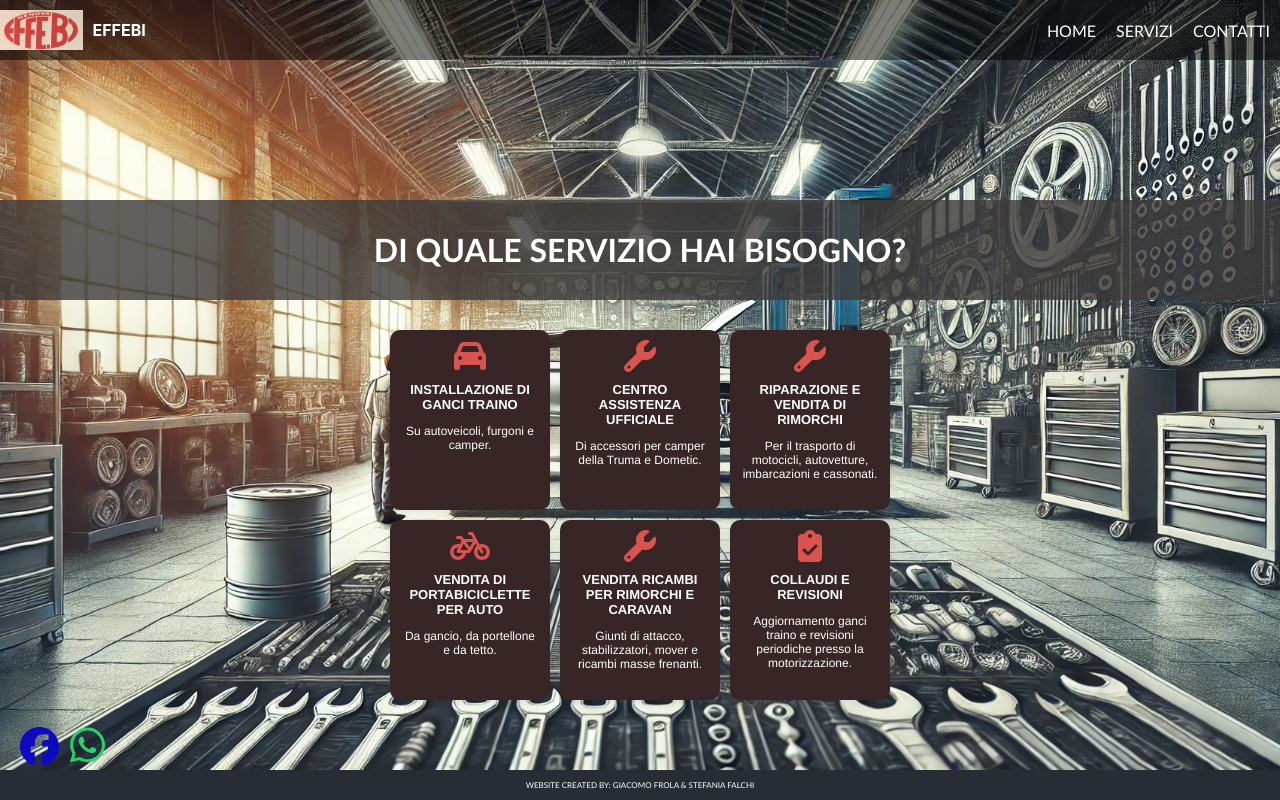
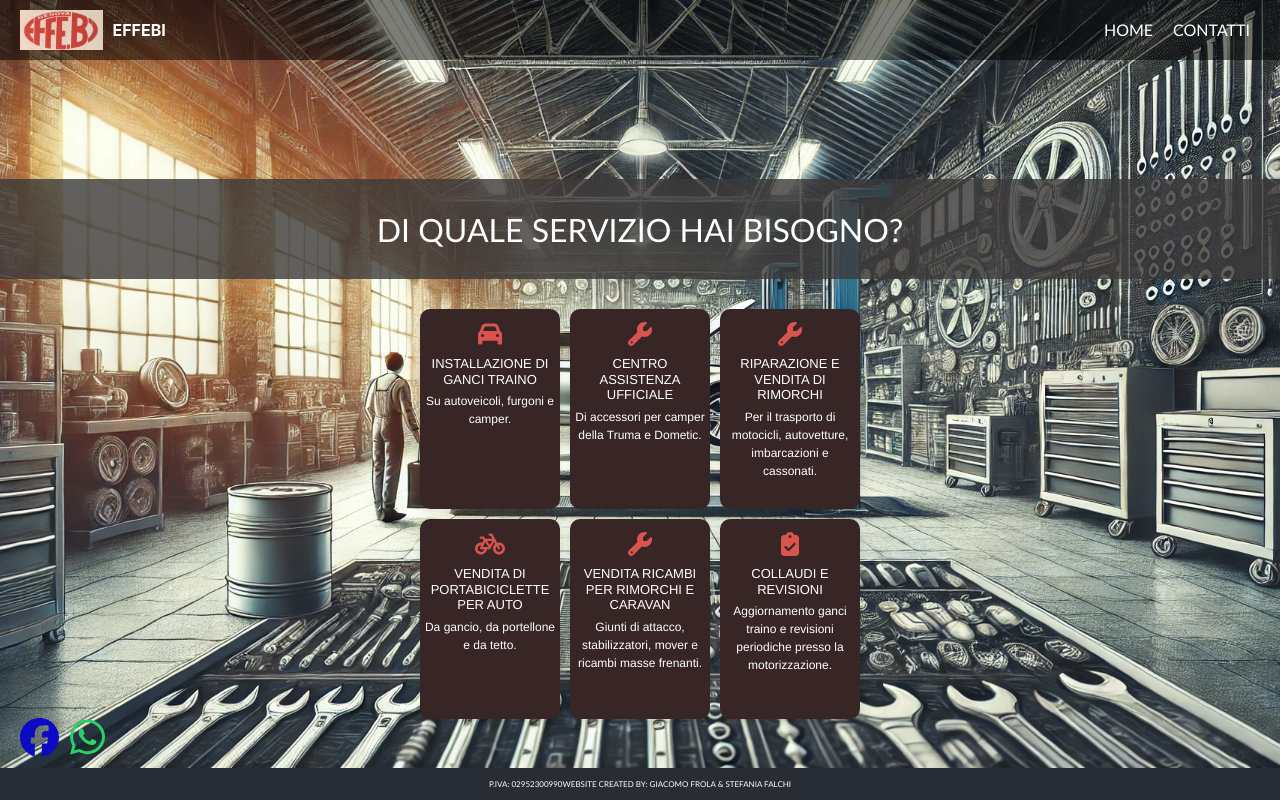
Before and after one commit to omocaig90/effebi_front, a React (Create React App) app: page /servizi in a window 1280 px wide. Built offline with nearby package versions, Linux system fonts and the light colour scheme.

Commit message:
[feat]: Sito Completo

```diff
--- a/public/index.html
+++ b/public/index.html
@@ -15,6 +15,10 @@
       user's mobile device or desktop. See https://developers.google.com/web/fundamentals/web-app-manifest/
     -->
     <link rel="manifest" href="%PUBLIC_URL%/manifest.json" />
+    <link
+  rel="stylesheet"
+  href="https://maxcdn.bootstrapcdn.com/bootstrap/4.5.2/css/bootstrap.min.css"
+/>
     <!--
       Notice the use of %PUBLIC_URL% in the tags above.
       It will be replaced with the URL of the `public` folder during the build.
--- a/src/App.js
+++ b/src/App.js
@@ -2,6 +2,7 @@ import './App.css';
 import { BrowserRouter as Router, Routes, Route } from 'react-router-dom';
 import Home from './Home';
 import Servizi from './Servizi';
+import Contatti from './Contatti';
 
 function App() {
   return (
@@ -11,10 +12,12 @@ function App() {
           <Routes>
             <Route path="/" element={<Home />} />
             <Route path="/servizi" element={<Servizi />} />
+            <Route path="/contatti" element={<Contatti />} />
           </Routes>
         </header>
         <footer className="footer">
-          WEBSITE CREATED BY: GIACOMO FROLA & STEFANIA FALCHI
+          <span className="partita-iva">P.IVA: 02952300990</span>
+          <span className="created-by">WEBSITE CREATED BY: GIACOMO FROLA & STEFANIA FALCHI</span>
         </footer>
       </div>
     </Router>
--- /dev/null
+++ b/src/Contatti.jsx
@@ -0,0 +1,73 @@
+import React from 'react';
+import { Link } from 'react-router-dom';
+import { FontAwesomeIcon } from '@fortawesome/react-fontawesome';
+import { faFacebook, faWhatsapp } from '@fortawesome/free-brands-svg-icons';
+import { faEnvelope, faPhone, faMapMarkerAlt } from '@fortawesome/free-solid-svg-icons';
+import './Servizi.css';
+
+function Contatti() {
+  return (
+    <div
+      className="servizi-page"
+      style={{
+        backgroundImage: 'url("/sfondo2.webp")',
+        width: '100vw',
+      }}
+    >
+      <nav className="servizi-navbar">
+        <div style={{ color: 'white', fontWeight: 'bold', display: 'flex', alignItems: 'center' }}>
+          <img src="/logo11.png" alt="FM Montano Logo" style={{ height: '40px', marginRight: '10px' }} />
+          EFFEBI
+        </div>
+        <ul className="servizi-navList">
+          <li className="servizi-navItem">
+            <Link to="/" className="servizi-navLink">HOME</Link>
+          </li>
+          <li className="servizi-navItem">
+            <Link to="/servizi" className="servizi-navLink">SERVIZI</Link>
+          </li>
+        </ul>
+      </nav>
+      <div className="servizi-container">
+        <div className="servizio-header-banner">
+          <h1 className="servizi-h1">CONTATTACI</h1>
+        </div>
+        <div className="contatti-info">
+          <div className="contatto-box">
+            <FontAwesomeIcon icon={faEnvelope} size="2x" color="#4d0808" className="fa-icon" />
+            <h2>Email</h2>
+            <p><a href="mailto:info@effebi.com" className="contatto-link">info@effebi.com</a></p>
+          </div>
+          <div className="contatto-box">
+            <FontAwesomeIcon icon={faPhone} size="2x" color="#4d0808" className="fa-icon" />
+            <h2>Telefono</h2>
+            <p><a href="tel:+390106451117" className="contatto-link">+39 010 6451117</a></p>
+          </div>
+          <div className="contatto-box">
+            <FontAwesomeIcon icon={faMapMarkerAlt} size="2x" color="#4d0808" className="fa-icon" />
+            <h2>Indirizzo</h2>
+            <p><a href="https://maps.google.com/?q=Via San Pier D'Arena 9, 16149 Genova" target="_blank" rel="noopener noreferrer" className="contatto-link">Via San Pier D'Arena 9, Genova</a></p>
+          </div>
+        </div>
+        <div className="map-container">
+          <iframe
+            src="https://www.google.com/maps/embed?pb=!1m18!1m12!1m3!1d2889.946704556949!2d8.894803815498197!3d44.41828387910217!2m3!1f0!2f0!3f0!3m2!1i1024!2i768!4f13.1!3m3!1m2!1s0x12d338dbbb1a1437%3A0x40a8a1099ff2233b!2sVia%20Sampierdarena%2C%209%2C%2016149%20Genova%20GE%2C%20Italy!5e0!3m2!1sen!2sus!4v1629224476970!5m2!1sen!2sus"
+            width="100%"
+            height="100%"
+            style={{ border: 0 }}
+            allowFullScreen=""
+            loading="lazy"
+          ></iframe>
+        </div>
+      </div>
+      <a href="https://www.facebook.com/profile.php?id=100055947356107" className="facebook-icon" target="_blank" rel="noopener noreferrer">
+        <FontAwesomeIcon icon={faFacebook} />
+      </a>
+      <a href="https://wa.me/+390106451117" className="social-icon whatsapp-icon" target="_blank" rel="noopener noreferrer">
+        <FontAwesomeIcon icon={faWhatsapp} />
+      </a>
+    </div>
+  );
+}
+
+export default Contatti;
--- a/src/Home.css
+++ b/src/Home.css
@@ -90,7 +90,7 @@
     padding: 10px; /* Reduced padding */
     border-radius: 10px;
     width: 200px; /* Reduced width */
-    height: 160px; /* Reduced height */
+    height: 250px; /* Reduced height */
     text-align: left;
     font-family: Helvetica;
 
--- a/src/Home.jsx
+++ b/src/Home.jsx
@@ -19,9 +19,6 @@ function Home() {
                     EFFEBI
                 </div>
                 <ul className="navList">
-                    <li className="navItem">
-                        <Link to="/" className="navLink">HOME</Link>
-                    </li>
                     <li className="navItem">
                         <Link to="/servizi" className="navLink">SERVIZI</Link>
                     </li>
@@ -55,7 +52,7 @@ function Home() {
             <a href="https://www.facebook.com/profile.php?id=100055947356107" className="facebook-icon" target="_blank" rel="noopener noreferrer">
                 <FontAwesomeIcon icon={faFacebook} />
             </a>
-            <a href="https://wa.me/+393401542491" className="social-icon whatsapp-icon" target="_blank" rel="noopener noreferrer">
+            <a href="https://wa.me/+390106451117" className="social-icon whatsapp-icon" target="_blank" rel="noopener noreferrer">
                 <FontAwesomeIcon icon={faWhatsapp} />
             </a>
         </div>
--- a/src/Servizi.css
+++ b/src/Servizi.css
@@ -11,7 +11,7 @@
   background-size: cover;
   background-position: center;
   background-repeat: no-repeat;
-  position: relative; /* Ensure positioning context for the icon */
+  position: relative;
 }
 
 .servizi-navbar {
@@ -56,16 +56,30 @@
   height: 100px;
   display: flex;
   justify-content: center;
-  align-items: flex-end;
+  align-items: center;
   box-sizing: border-box; /* Ensure padding doesn't add to the width */
   margin-bottom: 30px; /* Add margin to separate from boxes */
+  padding: 0 10px; /* Add padding to ensure text fits */
 }
 
 .servizi-h1 {
   margin-bottom: 0;
   font-family: 'Trebuchet MS', Helvetica, sans-serif;
   color: white;
-  line-height: 100px; /* This should center the text vertically */
+  line-height: normal; /* Reset line height */
+  font-size: 2rem; /* Adjust font size for better responsiveness */
+  text-align: center; /* Ensure text is centered */
+}
+
+@media (max-width: 767px) {
+  .servizio-header-banner {
+    height: auto; /* Adjust height for mobile devices */
+    padding: 20px 0; /* Add padding for better spacing */
+  }
+
+  .servizi-h1 {
+    font-size: 1.5rem; /* Adjust font size for better readability on small screens */
+  }
 }
 
 .servizi-boxes-wrapper {
@@ -84,11 +98,15 @@
 .servizio-box {
   background-color: #382525;
   border-radius: 10px;
-  padding: 10px; /* Reduced padding */
+  padding: 3px; /* Reduced padding */
   text-align: center;
   box-shadow: 0 4px 8px rgba(0, 0, 0, 0.1);
-  width: 140px; /* Reduced width */
-  height: 160px; /* Reduced height */
+  width: 100%; /* Use Bootstrap's grid system for width */
+  max-width: 140px; /* Reduced width */
+  height: 200px; /* Set a fixed height for uniform boxes */
+  display: flex;
+  flex-direction: column;
+  justify-content: space-between;
   font-family: Helvetica;
 }
 
@@ -102,6 +120,7 @@
 .servizio-box p {
   font-size: 12px; /* Reduced font size */
   color: #fff;
+  flex-grow: 1;
 }
 
 .facebook-icon {
@@ -129,3 +148,57 @@
 .whatsapp-icon:hover {
   color: #075E54;
 }
+.servizio-box .fa-icon {
+  font-size: 1.5rem;
+  margin-top: 10px;  /* Adjust the icon size */
+}
+
+.contatti-info {
+  display: flex;
+  justify-content: center;
+  gap: 20px;
+  flex-wrap: wrap;
+  margin-top: 10px; /* Reduced margin-top to move content higher */
+}
+
+.contatto-box {
+  background-color: rgba(0, 0, 0, 0.7);
+  padding: 10px; /* Reduced padding */
+  border-radius: 10px;
+  width: 150px; /* Reduced width */
+  height: 120px; /* Reduced height */
+  text-align: center;
+  margin-bottom: 20px; /* Added margin-bottom to separate from the map */
+}
+
+.contatto-box h2 {
+  margin-top: 0;
+  color: #fff;
+  font-size: 16px; /* Reduced font size */
+}
+
+.contatto-box p {
+  font-size: 14px; /* Reduced font size */
+}
+
+.contatto-link {
+  color: white;
+  text-decoration: none;
+}
+
+.contatto-link:hover {
+  text-decoration: underline;
+}
+
+.map-container {
+  margin-top: 20px;
+  width: 80%;
+  max-width: 600px;
+  height: 300px;
+  border: 1px solid #080808;
+  border-radius: 10px;
+  overflow: hidden;
+  justify-content: center;
+  margin: 0 auto;
+  padding: 5px;
+}
--- a/src/Servizi.jsx
+++ b/src/Servizi.jsx
@@ -24,9 +24,6 @@ function Servizi() {
             <Link to="/" className="servizi-navLink">HOME</Link>
           </li>
           <li className="servizi-navItem">
-            <Link to="/servizi" className="servizi-navLink">SERVIZI</Link>
-          </li>
-          <li className="servizi-navItem">
             <Link to="/contatti" className="servizi-navLink">CONTATTI</Link>
           </li>
         </ul>
@@ -38,32 +35,32 @@ function Servizi() {
         <div className="servizi-boxes-wrapper">
           <div className="servizi-boxes">
             <div className="servizio-box">
-              <FontAwesomeIcon icon={faCar} size="2x" color="#D9534F" />
+              <FontAwesomeIcon icon={faCar} size="2x" color="#D9534F"className="fa-icon" />
               <h2>INSTALLAZIONE DI GANCI TRAINO</h2>
               <p>Su autoveicoli, furgoni e camper.</p>
             </div>
             <div className="servizio-box">
-              <FontAwesomeIcon icon={faWrench} size="2x" color="#D9534F" />
+              <FontAwesomeIcon icon={faWrench} size="2x" color="#D9534F"className="fa-icon" />
               <h2>CENTRO ASSISTENZA UFFICIALE</h2>
               <p>Di accessori per camper della Truma e Dometic.</p>
             </div>
             <div className="servizio-box">
-              <FontAwesomeIcon icon={faWrench} size="2x" color="#D9534F" />
+              <FontAwesomeIcon icon={faWrench} size="2x" color="#D9534F"className="fa-icon" />
               <h2>RIPARAZIONE E VENDITA DI RIMORCHI</h2>
               <p>Per il trasporto di motocicli, autovetture, imbarcazioni e cassonati.</p>
             </div>
             <div className="servizio-box">
-              <FontAwesomeIcon icon={faBicycle} size="2x" color="#D9534F" />
+              <FontAwesomeIcon icon={faBicycle} size="2x" color="#D9534F"className="fa-icon" />
               <h2>VENDITA DI PORTABICICLETTE PER AUTO</h2>
               <p>Da gancio, da portellone e da tetto.</p>
             </div>
             <div className="servizio-box">
-              <FontAwesomeIcon icon={faWrench} size="2x" color="#D9534F" />
+              <FontAwesomeIcon icon={faWrench} size="2x" color="#D9534F" className="fa-icon"/>
               <h2>VENDITA RICAMBI PER RIMORCHI E CARAVAN</h2>
               <p>Giunti di attacco, stabilizzatori, mover e ricambi masse frenanti.</p>
             </div>
             <div className="servizio-box">
-              <FontAwesomeIcon icon={faClipboardCheck} size="2x" color="#D9534F" />
+              <FontAwesomeIcon icon={faClipboardCheck} size="2x" color="#D9534F" className="fa-icon"/>
               <h2>COLLAUDI E REVISIONI</h2>
               <p>Aggiornamento ganci traino e revisioni periodiche presso la motorizzazione.</p>
             </div>
@@ -73,7 +70,7 @@ function Servizi() {
       <a href="https://www.facebook.com/profile.php?id=100055947356107" className="facebook-icon" target="_blank" rel="noopener noreferrer">
         <FontAwesomeIcon icon={faFacebook} />
       </a>
-      <a href="https://wa.me/+393401542491" className="social-icon whatsapp-icon" target="_blank" rel="noopener noreferrer">
+      <a href="https://wa.me/+390106451117" className="social-icon whatsapp-icon" target="_blank" rel="noopener noreferrer">
         <FontAwesomeIcon icon={faWhatsapp} />
       </a>
     </div>
```
